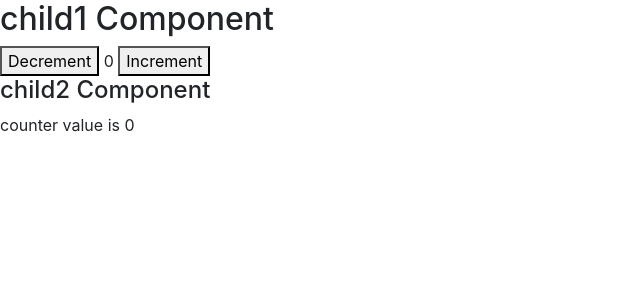
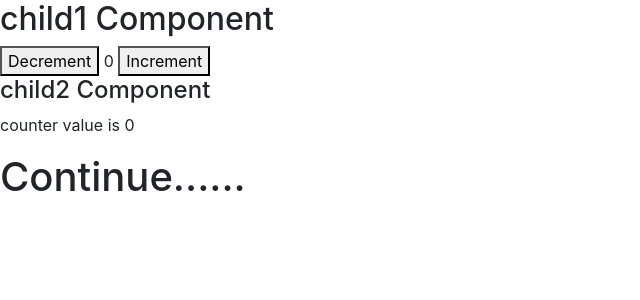
Before and after one commit to Rakhavendra99/Angular, an Angular app: page / in a window 1280 px wide. Shown: the top 300 px of the page, without its empty margins (0-640 px from the left). Built offline with nearby package versions, Linux system fonts and the light colour scheme.

Commit message:
update child2 component

```diff
--- a/src/app/child2/child2.component.html
+++ b/src/app/child2/child2.component.html
@@ -1,2 +1,3 @@
 <h4>child2 Component</h4>
 <p>counter value is {{countvalue}}</p>
+<h1>Continue......</h1>
```
